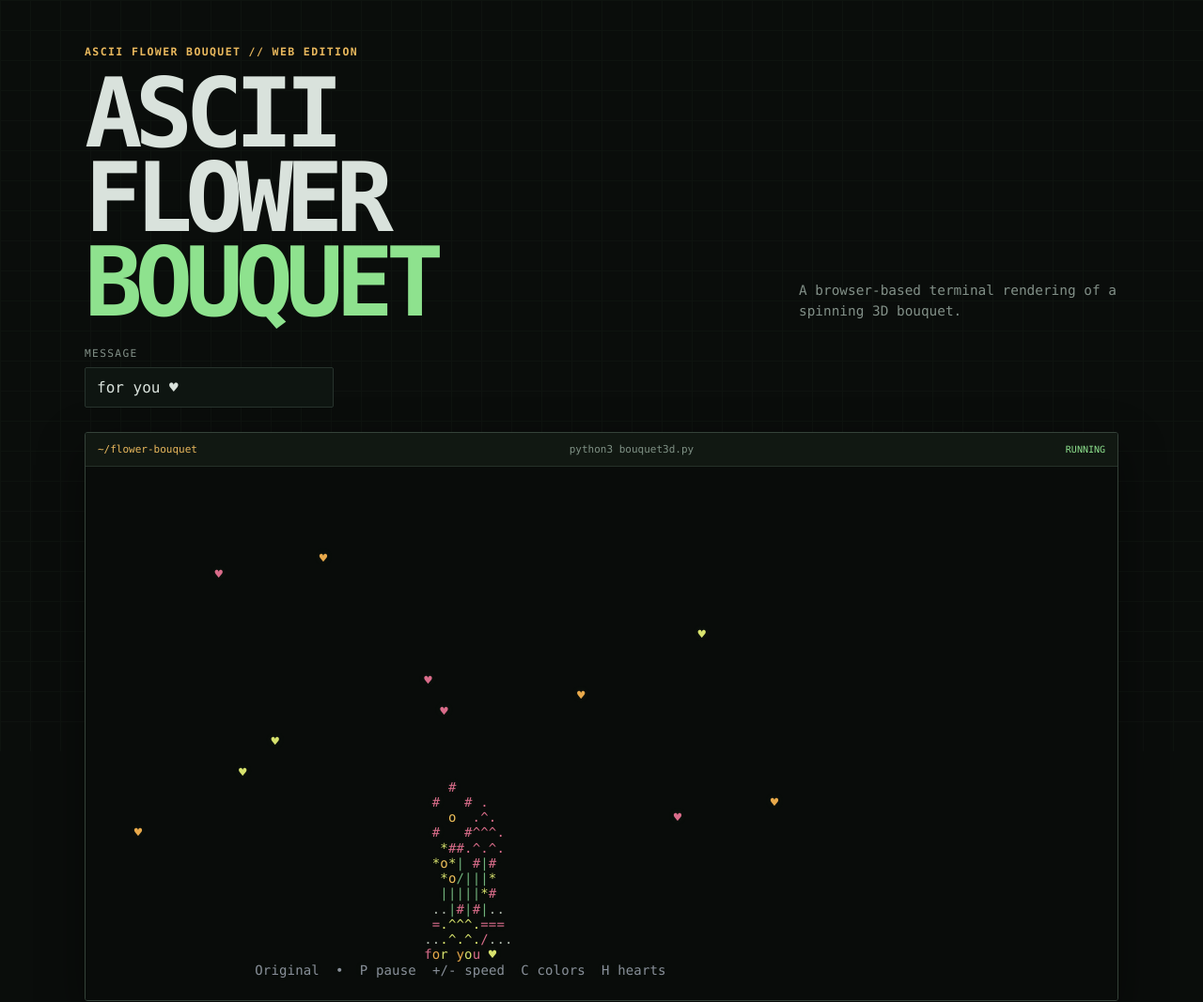
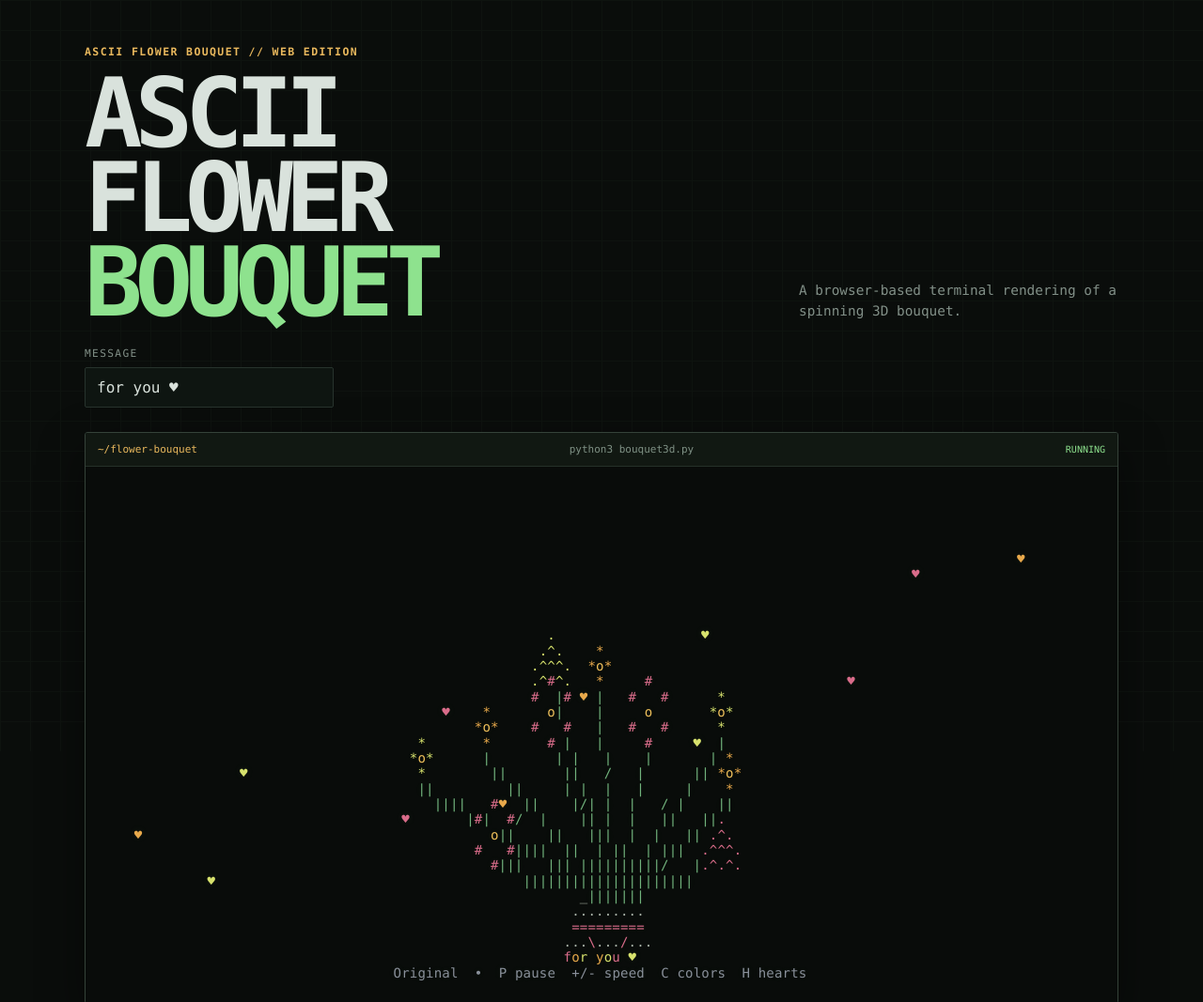
Before and after one commit to spencersmith810/Flower-Bouquet, a plain HTML site: page index.html in a window 1280 px wide. Shown: the top 1067 px of the page at 94% size. Drawn offline with Linux system fonts and the light colour scheme.

Commit message:
Fix ASCII bouquet sizing

```diff
--- a/app.js
+++ b/app.js
@@ -34,7 +34,7 @@ function setTheme(next) {
 }
 
 function fit() {
-  return screen.clientWidth < 620 ? 56 : Math.min(88, Math.max(64, Math.floor(screen.clientWidth / 8.4)));
+  return screen.clientWidth < 620 ? 56 : Math.min(140, Math.max(72, Math.floor(screen.clientWidth / 9)));
 }
 
 function put(grid, x, y, char, color, z = 0) {
@@ -82,12 +82,12 @@ function render(now) {
     const radius = spread * (.55 + (i % 3) * .13);
     const x3 = Math.sin(arc) * radius;
     const z3 = Math.cos(arc) * radius;
-    const y3 = 7 - Math.sin(ratio * Math.PI) * 8 - (i % 3) * 1.2;
+    const y3 = 3 + Math.sin(ratio * Math.PI) * 11 + (i % 3) * 1.2;
     const xr = x3 * Math.cos(angle) - z3 * Math.sin(angle);
     const depth = z3 * Math.cos(angle) + x3 * Math.sin(angle);
     const sway = Math.sin(t * 1.3 + i * 1.7) * (1 + i / flowerCount);
-    const fx = Math.round(cx + (xr + sway) * bloom / 8);
-    const fy = Math.round(base - y3 * bloom * .62);
+    const fx = Math.round(cx + (xr + sway) * bloom);
+    const fy = Math.round(base - y3 * bloom * .9);
     line(grid, cx + Math.round(Math.sin(t * .8) * 2), base + 1, fx, fy + 2, '|', theme.green, depth);
     if (i % 2 === 0) put(grid, Math.round((cx + fx) / 2), Math.round((base + fy) / 2), '/', theme.green, depth + .1);
     drawFlower(grid, fx, fy, i % 3 === 0 ? 4 : 3, theme.flowers[i % theme.flowers.length], theme.center, i % 5 === 0, depth + 2);
--- a/styles.css
+++ b/styles.css
@@ -33,7 +33,7 @@ input:focus { border-color: var(--accent); box-shadow: 0 0 0 2px rgba(142,226,14
 .terminal-window { overflow: hidden; border: 1px solid #354239; border-radius: 3px; background: #090c0a; box-shadow: 0 18px 50px rgba(0,0,0,.45); }
 .terminal-bar { display: flex; align-items: center; gap: 12px; height: 36px; padding: 0 13px; border-bottom: 1px solid #253129; color: #7f9185; background: #111812; font: 11px ui-monospace, SFMono-Regular, Menlo, Consolas, monospace; }
 .terminal-path { color: var(--amber); }.terminal-title { flex: 1; text-align: center; }.terminal-state { color: var(--accent); font-size: 10px; }
-#screen { min-height: 560px; margin: 0; padding: 24px 26px; overflow: hidden; color: #d7dbe2; background: #090c0a; font: 14px/1.16 ui-monospace, SFMono-Regular, Menlo, Monaco, Consolas, monospace; letter-spacing: .01em; white-space: pre; text-shadow: 0 0 8px rgba(142,226,142,.08); }
+#screen { min-height: 560px; margin: 0; padding: 24px 26px; overflow: hidden; color: #d7dbe2; background: #090c0a; font: clamp(11px, 1.1vw, 16px)/1.16 ui-monospace, SFMono-Regular, Menlo, Monaco, Consolas, monospace; letter-spacing: .01em; white-space: pre; text-shadow: 0 0 8px rgba(142,226,142,.08); }
 .controls { display: grid; gap: 14px; padding: 18px 0 0; }
 .theme-list { display: none; }
 button { border: 1px solid var(--line); border-radius: 2px; padding: 9px 12px; color: var(--muted); background: #101711; cursor: pointer; font: 700 11px ui-monospace, SFMono-Regular, Menlo, Monaco, Consolas, monospace; letter-spacing: .04em; transition: .15s ease; }
```
